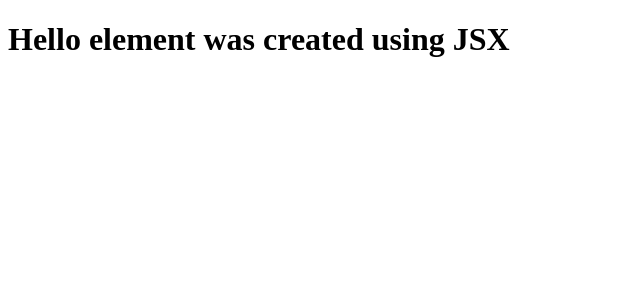
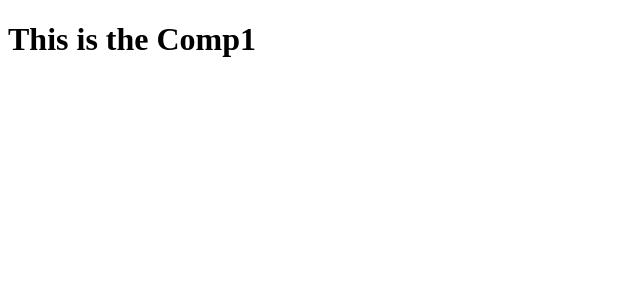
Before and after one commit to reactdev-env/ReactRev, a React (Vite) app: page / in a window 1280 px wide. Shown: the top 300 px of the page, without its empty margins (0-640 px from the left). Built offline with nearby package versions, Linux system fonts and the light colour scheme.

Commit message:
Creating a component and rendering the Component

```diff
--- a/App.js
+++ b/App.js
@@ -1,11 +1,9 @@
 import React from "react";
 import ReactDOM from "react-dom/client";
-import compo1 from "./Compo1";
+import Comp1 from "./Comp1";
 
 
 //New way of writing react elemnt in react
 const reactJSX=<h1 id="reactJSX">Hello element was created using JSX</h1>
 const root=ReactDOM.createRoot(document.getElementById("root"));
-root.render(reactJSX);
-
-<compo1/>
+root.render(<Comp1/>);
--- a/Comp1.js
+++ b/Comp1.js
@@ -1,15 +1,11 @@
-import react from "react";
+import React from "react"
 
-//This is also a valid way of writing the Component
-const comp1=()=><h1>This is a react component</h1>
-
-//This is alsoi a valid way of writing the component. But this is the preferrable way of preferable way writing the code with return.
-const comp1=()=>{
+const Comp1=()=>{
     return(
         <div>
-            <h1>This is also a component</h1>
+            <h1>This is the Comp1</h1>
         </div>
     )
 }
 
-export default comp1
+export default Comp1
```
Also changed, not shown: 2 other files (tests, documents, lock files or other folders).
